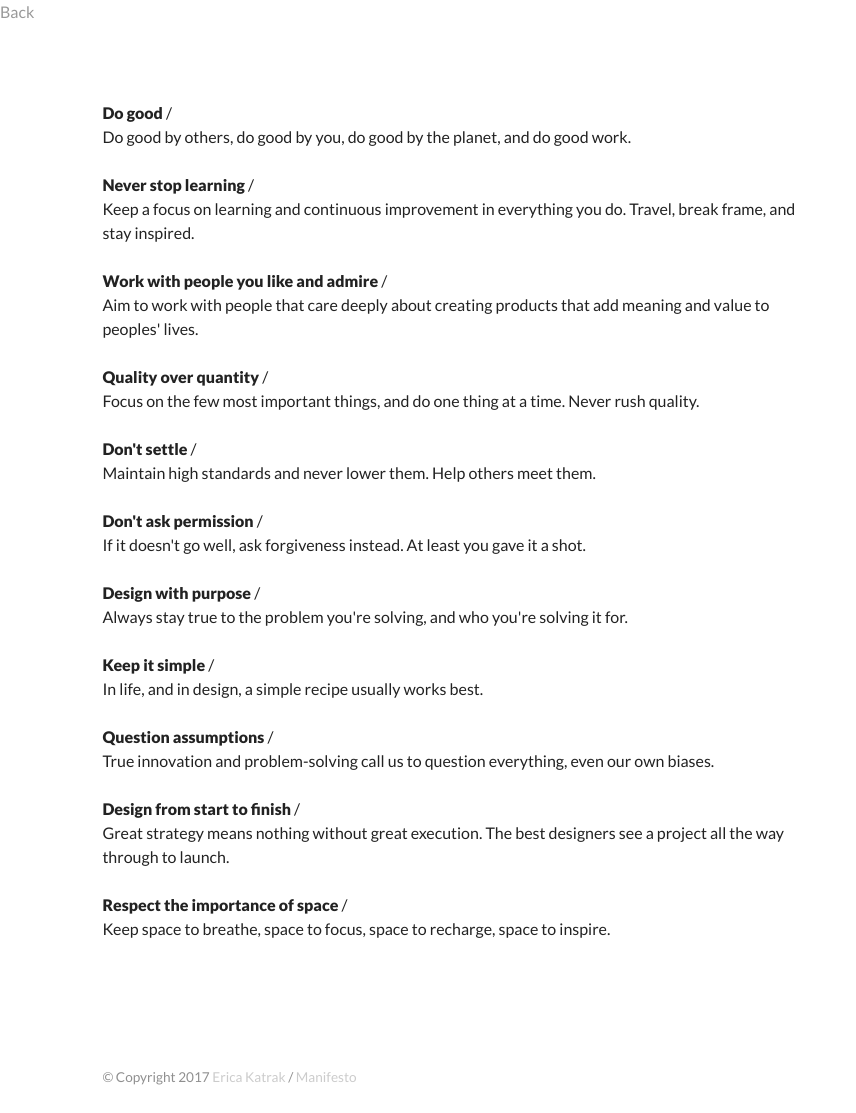
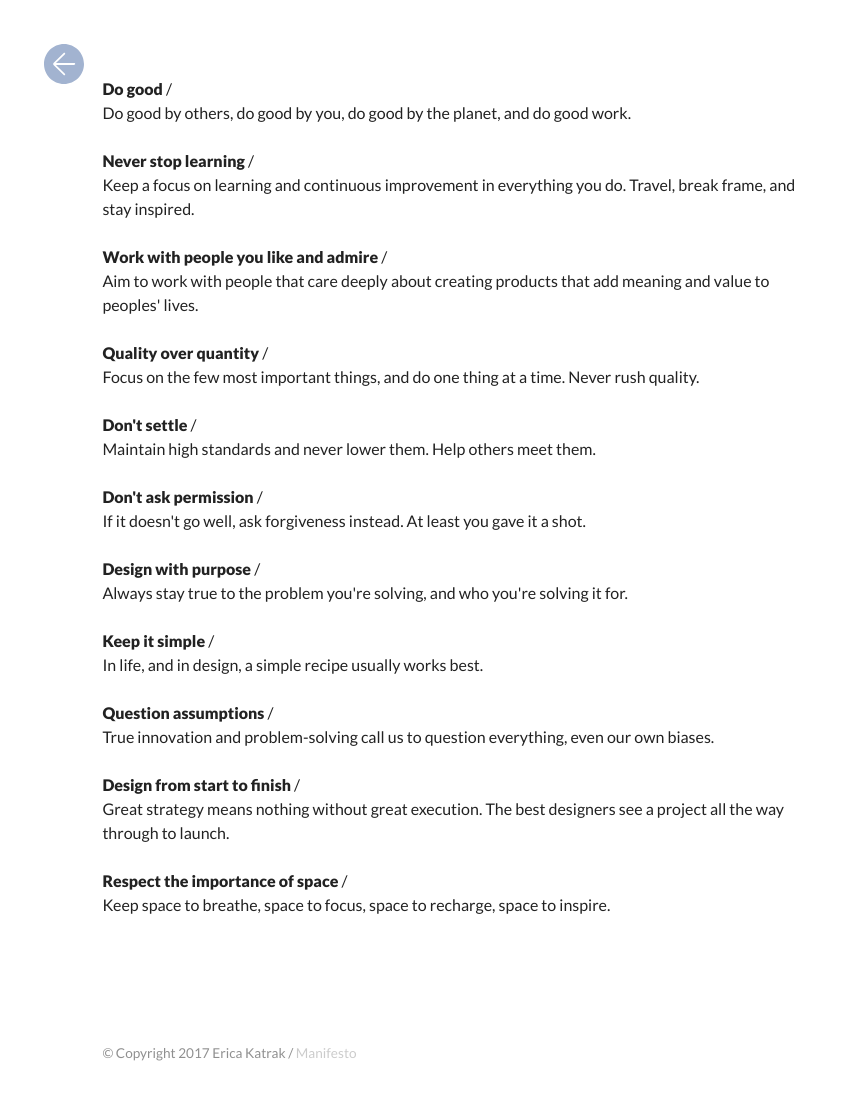
Before and after one commit to ericakatrak/ericakatrak.github.io, a Jekyll site: the page built from manifesto.html, in a window 1280 px wide. Shown: the whole page, without its empty margins (0-856 px from the left). Built offline with Jekyll 4.4.1, drawn with Linux system fonts in a browser that asks for light colours; after the commit the page ends 1089 px from its top, so only the background shows below that.

Commit message:
style update

```diff
--- a/_includes/footer.html
+++ b/_includes/footer.html
@@ -1,6 +1,6 @@
 <!-- Footer -->
 <footer>
-  <p class="lt">&copy; Copyright 20{{ site.time | date: '%y' }} <a href="{{ site.url }}">{{ site.footer.copyright }}</a><span class="lt"> / </span><a href="{{ site.url }}/manifesto.html">Manifesto</a></p>
+  <p class="lt">&copy; Copyright 20{{ site.time | date: '%y' }} {{ site.footer.copyright }} / <a href="{{ site.url }}/manifesto.html">Manifesto</a></p>
 </footer>
 
 <script>
--- a/css/style.css
+++ b/css/style.css
@@ -112,6 +112,30 @@ footer {
 	animation: fadeIn 0.65s ease forwards;
 }
 
+/* Back Link */
+a.back {
+	display: block;
+	overflow: hidden;
+	background: url(/img/back.svg) no-repeat center center;
+	text-indent: 200%;
+	color: transparent;
+	border: none;
+	outline: none;
+	width: 40px;
+  height: 40px;
+  position: absolute;
+  top: 0;
+  left: 0;
+  padding: 4em;
+  opacity: 0.5;
+	transition: all 0.4s ease;
+}
+a.back:hover {
+	opacity: 1.0;
+	cursor: pointer;
+}
+
+
 @-webkit-keyframes fadeIn {
 	0% { }
 	100% { opacity: 1; }
@@ -120,19 +144,6 @@ footer {
 @keyframes fadeIn {
 	0% { }
 	100% { opacity: 1; }
-}
-
-/* Dribbble Stream */
-.shots {
-	overflow: hidden;
-	height: auto !important;
-}
-
-.shots li {
-	opacity: 1;
-	width: 24%;
-	width: -webkit-calc(96% / 4);
-	width: calc(96% / 4);
 }
 
 /* Media Queries */
```
